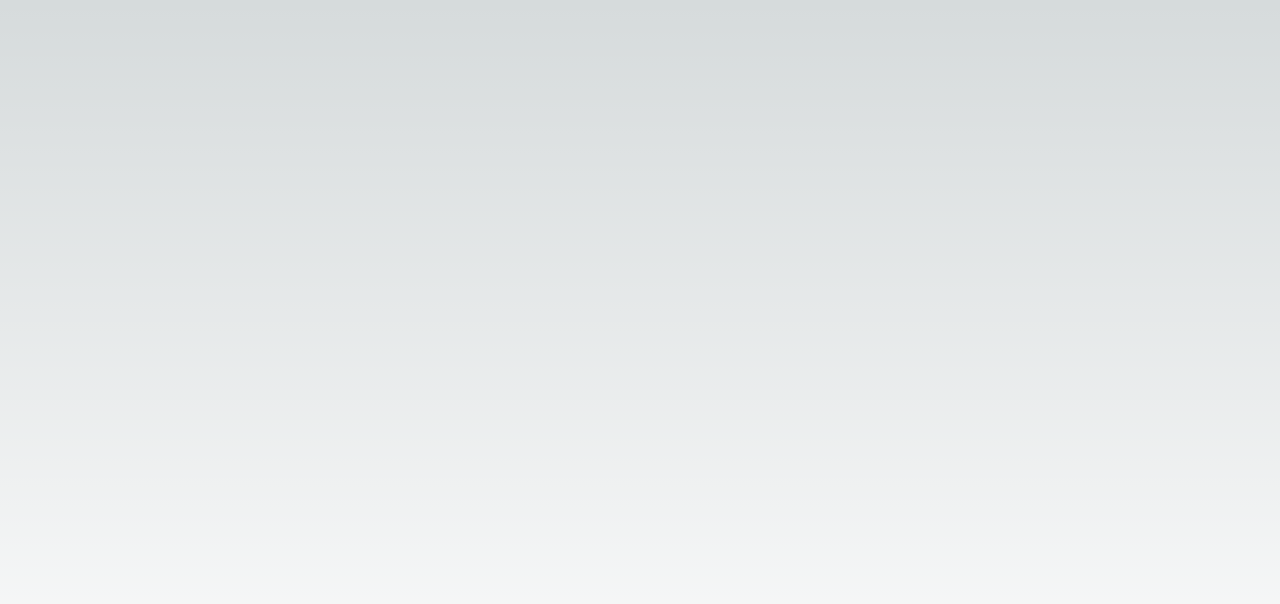
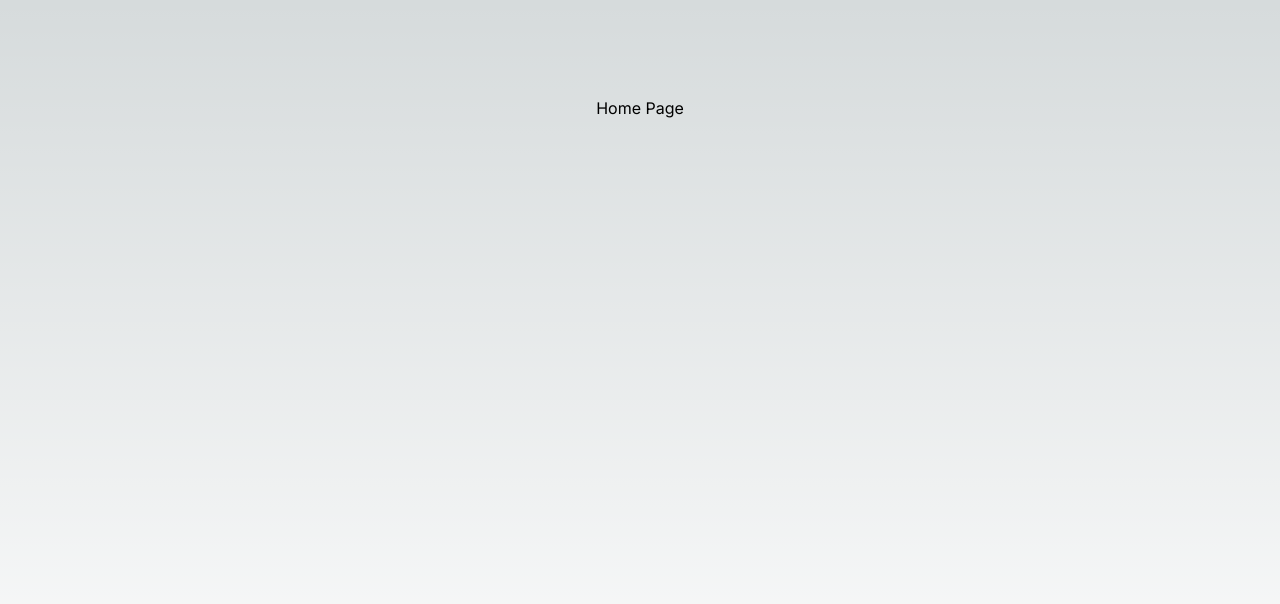
Before and after one commit to gobriansteele/briansteeledotdev, a Next.js app: page / in a window 1280 px wide. Shown: the top 604 px of the page. Built offline with nearby package versions, Linux system fonts and the light colour scheme.

Commit message:
add custom colors

```diff
--- a/src/app/page.tsx
+++ b/src/app/page.tsx
@@ -1,5 +1,7 @@
 export default function Home() {
   return (
-    <main className="flex min-h-screen flex-col items-center justify-between p-24"></main>
+    <main className="flex min-h-screen flex-col items-center justify-between p-24">
+      Home Page
+    </main>
   )
 }
--- a/tailwind.config.js
+++ b/tailwind.config.js
@@ -12,6 +12,13 @@
         'gradient-conic':
           'conic-gradient(from 180deg at 50% 50%, var(--tw-gradient-stops))',
       },
+      colors: {
+        'santa-gray': '#c8cdd5',
+        'santa-juniper': '#acb4a1',
+        'santa-plum': '#81747d',
+        'santa-sky': '#8c8cb4',
+        'santa-red': '#bc745c',
+      },
     },
   },
   plugins: [],
```
